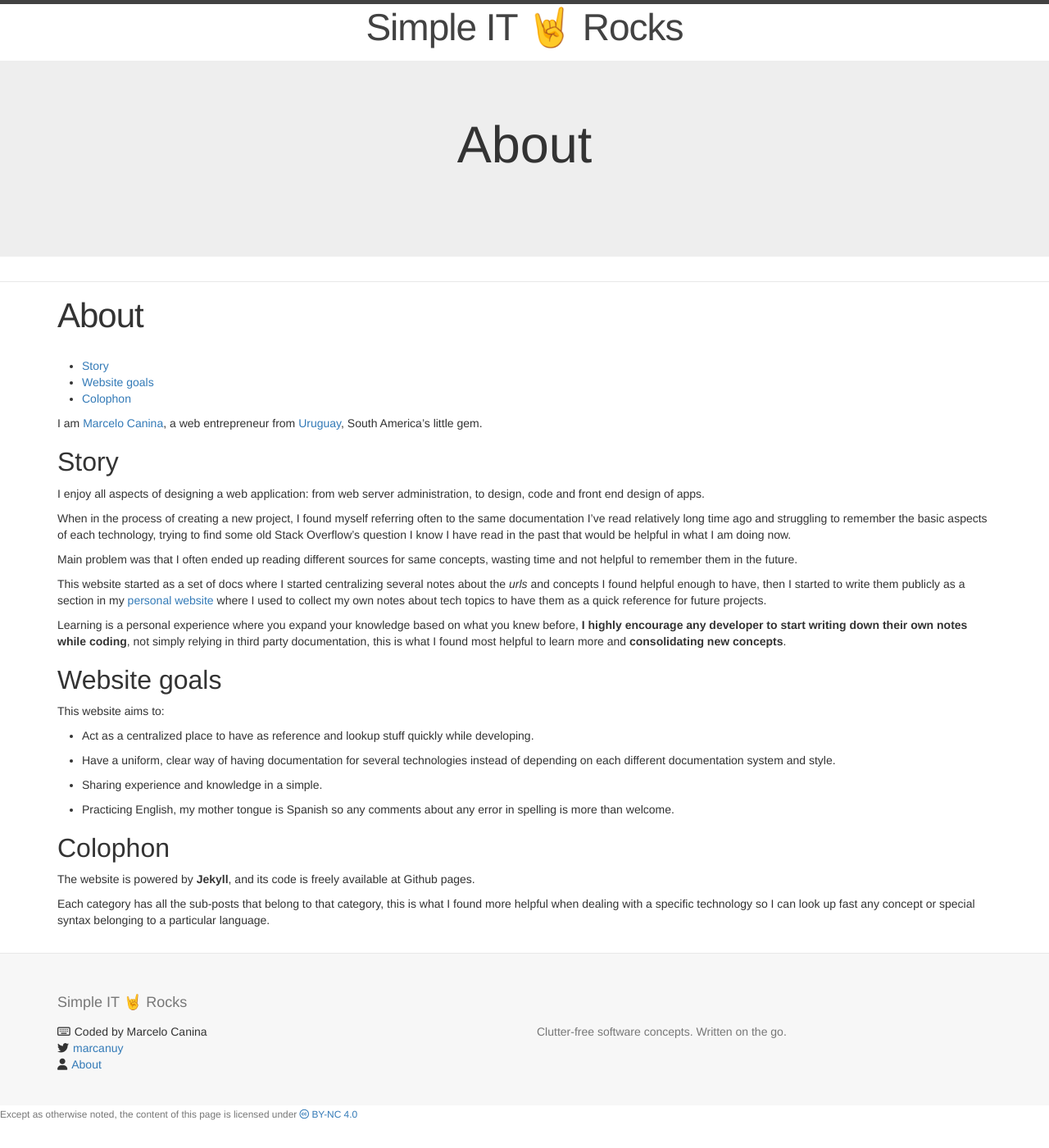
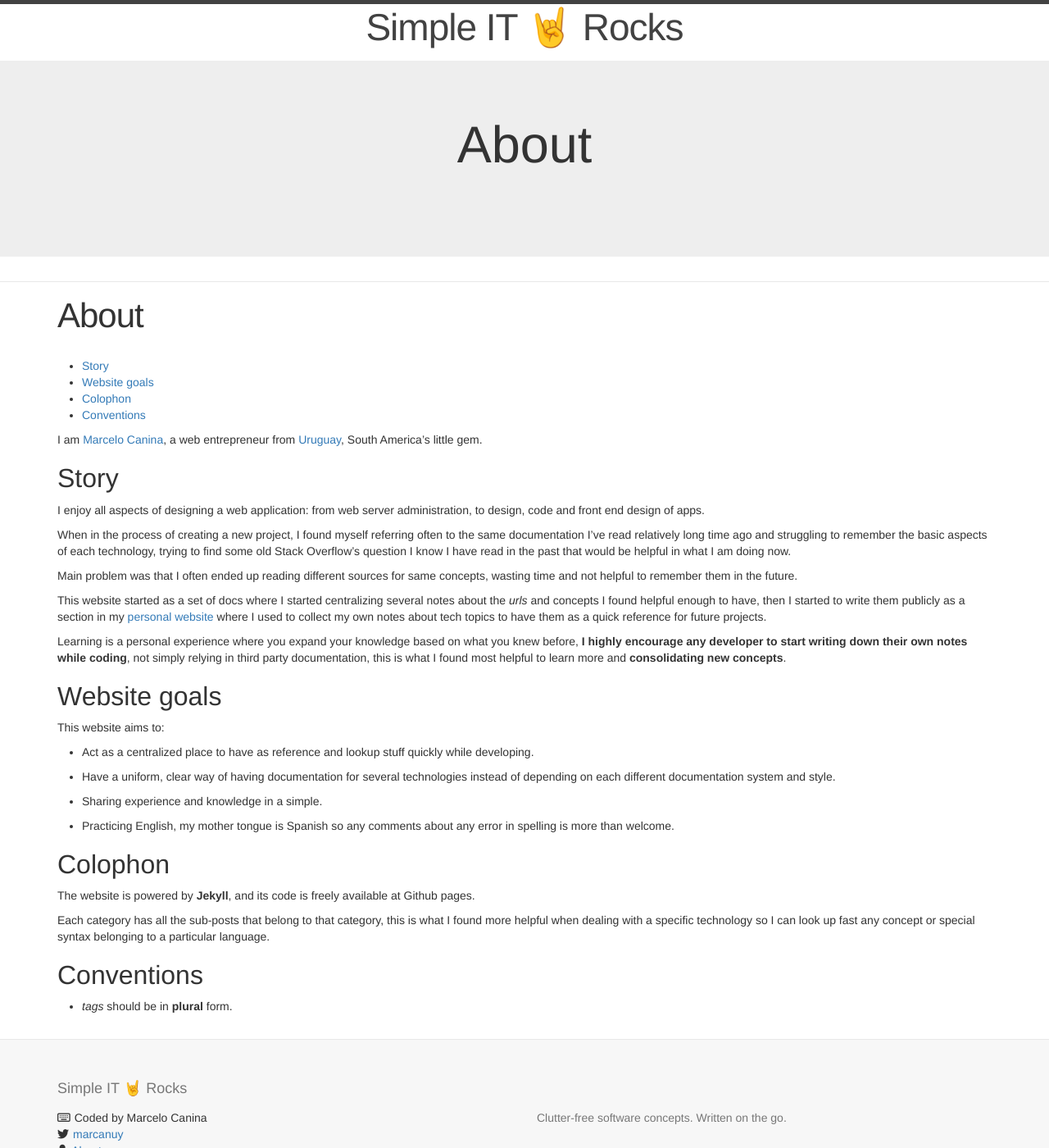
Before and after one commit to marcanuy/simpleit.rocks, a Jekyll site: the page built from about.md, in a window 1280 px wide and 1400 px high. Shown: the whole window at 82% size. Built offline with Jekyll 4.4.1, drawn with Linux system fonts in a browser that asks for light colours; nearby versions of some CDN libraries; library files that are not in the unit come from our copies.

Commit message:
added conventions used in the site in about section

```diff
--- a/about.md
+++ b/about.md
@@ -62,3 +62,7 @@ Each category has all the sub-posts that belong to that category, this is
 what I found more helpful when dealing with a specific technology so I
 can look up fast any concept or special syntax belonging to a particular
 language.
+
+## Conventions
+
+- _tags_ should be in __plural__ form.
```
